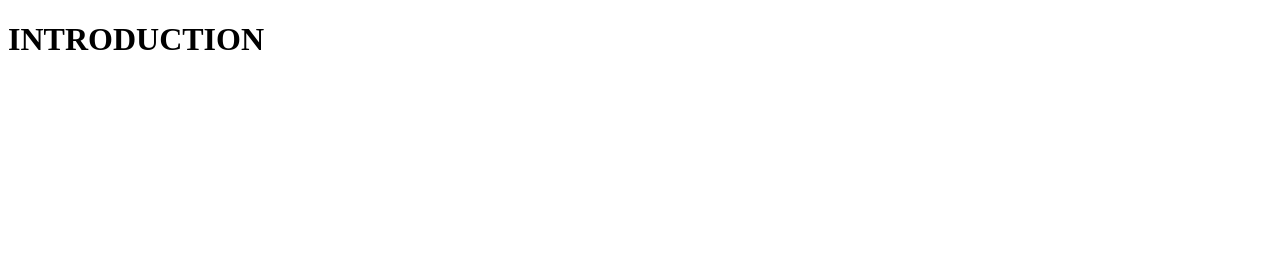
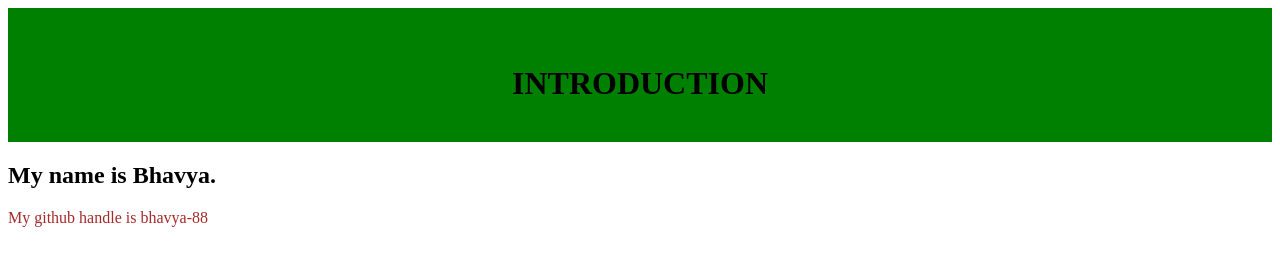
Before and after one commit to bhavya-88/Introduction, a plain HTML site: page index.html in a window 1280 px wide. Drawn offline with Linux system fonts and the light colour scheme.

Commit message:
initialize commit

```diff
--- /dev/null
+++ b/index.css
@@ -0,0 +1,7 @@
+.one{
+  background-color: green;
+  text-align: center;
+}
+#A{
+  color: brown;
+}
--- a/index.html
+++ b/index.html
@@ -1,12 +1,20 @@
 <!DOCTYPE html>
 <html lang="en" dir="ltr">
   <head>
+    <link rel="stylesheet" href="index.css">
     <meta charset="utf-8">
     <title></title>
   </head>
   <body>
-    <h1>INTRODUCTION</h1>
+    <div class="one">
+      <br>
+      <br>
+        <h1>INTRODUCTION</h1>
+      <br>
+      </div>
 
+    <h2>My name is Bhavya. </h2>
+    <p id = 'A'>My github handle is bhavya-88</p>
 
   </body>
 </html>
```
